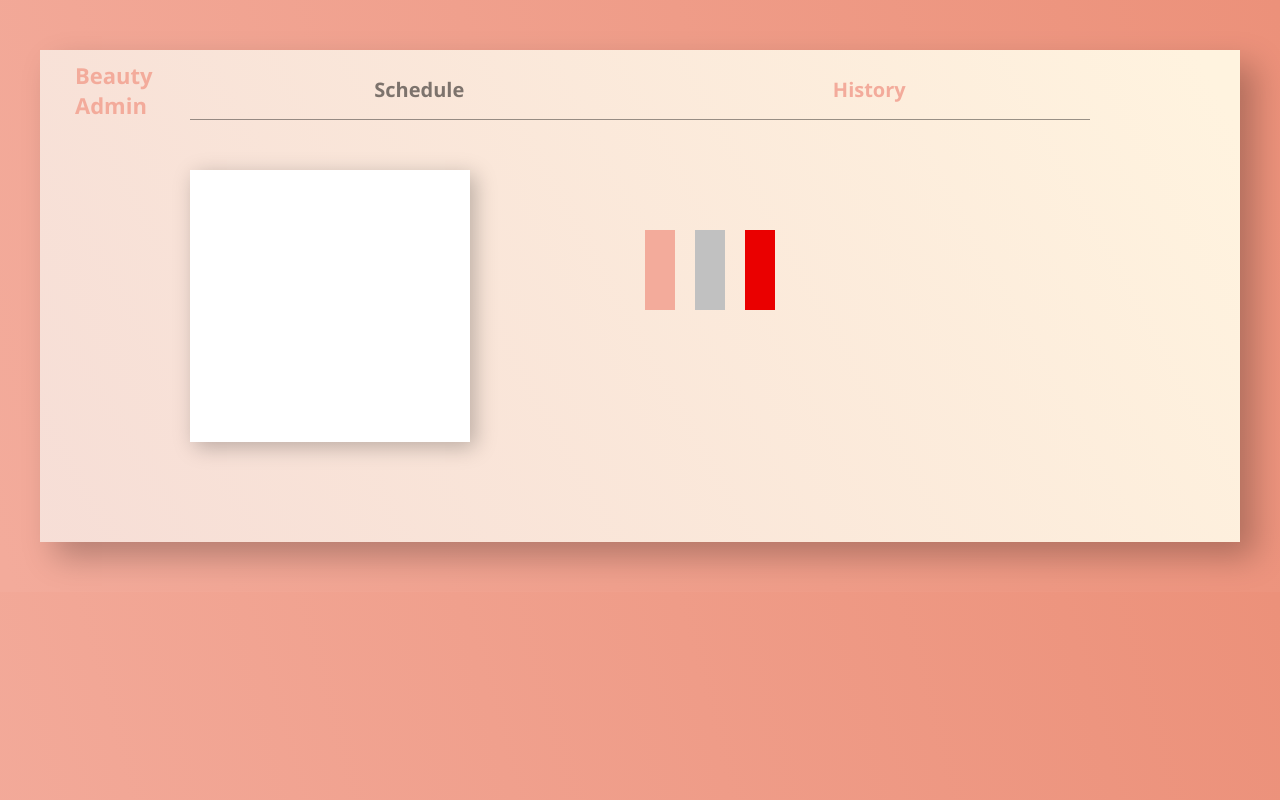
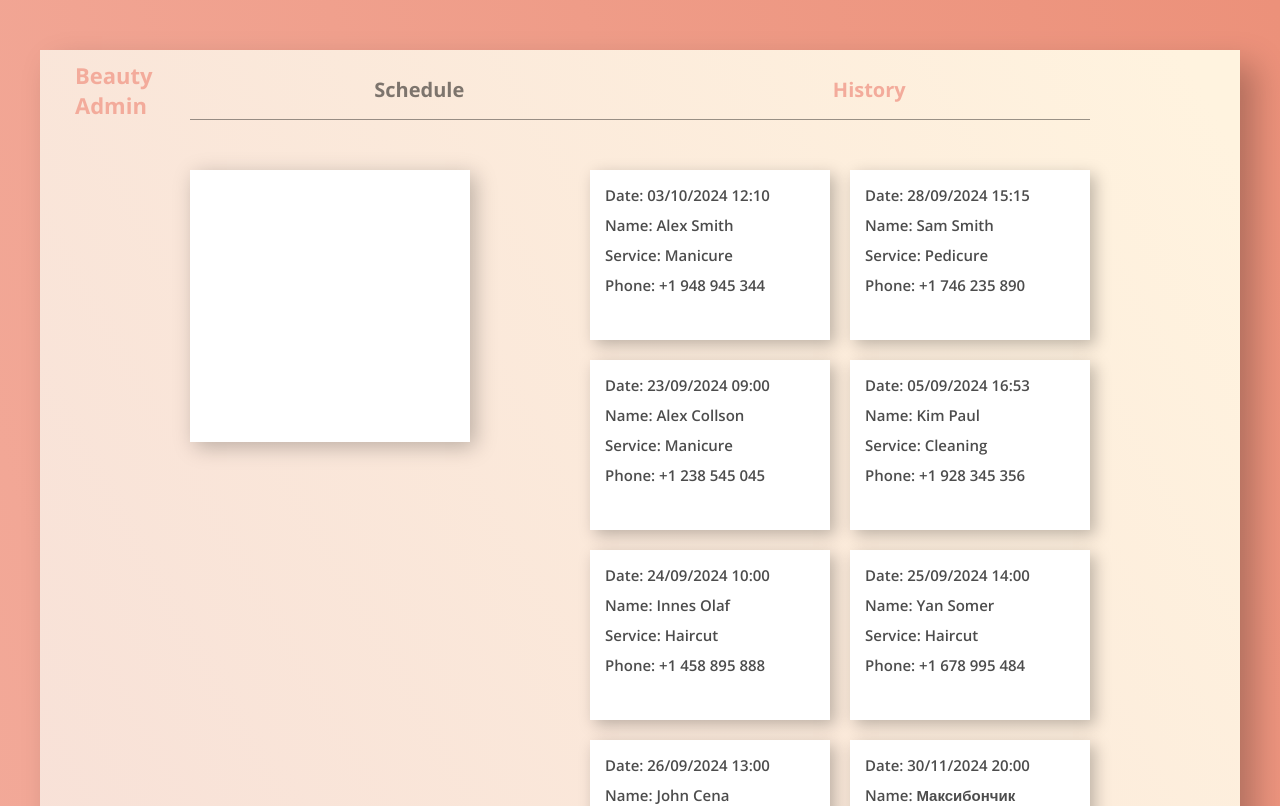
Before and after one commit to MaksimDolgonosov/Beauty_starter, a React (Create React App) app: page /history in a window 1280 px wide. Shown: the top 806 px of the page. Built offline with nearby package versions, Linux system fonts and the light colour scheme; data requests are answered from the project's data file.

Commit message:
History doing 3

```diff
--- a/src/assets/db.json
+++ b/src/assets/db.json
@@ -86,7 +86,7 @@
       "name": "Дятел",
       "service": "ppp",
       "phone": "+1 804 944 567",
-      "canceled": false
+      "canceled": true
     },
     {
       "id": 1725987384505,
--- a/src/components/appointmentItem.tsx/AppointmentItem.tsx
+++ b/src/components/appointmentItem.tsx/AppointmentItem.tsx
@@ -6,12 +6,14 @@ import { useContext } from 'react';
 import { AppointmentContext } from '../../context/appointments/AppointmentsContext';
 import "./appointmentItem.scss";
 
+type TPage = "history" | "schedual";
+
 type AppointmentProps = Optional<IAppointment, "canceled"> & {
 	openModal: (state: number) => void,
-
+	page: TPage
 }
 
-const AppointmentItem = memo(({ id, date, name, service, phone, canceled, openModal }: AppointmentProps) => {
+const AppointmentItem = memo(({ id, date, name, service, phone, canceled, openModal, page }: AppointmentProps) => {
 	const [timeLeft, setTimeLeft] = useState<string | null>(null);
 	const { getAllActiveAppointments } = useContext(AppointmentContext);
 
@@ -37,7 +39,7 @@ const AppointmentItem = memo(({ id, date, name, service, phone, canceled, openMo
 	}, [date])
 
 	const formattedDate = dayjs(date).format('DD/MM/YYYY HH:mm');
-	 console.log("render item");
+	console.log("render item");
 	return (
 		<div className="appointment">
 			<div className="appointment__info">
@@ -47,7 +49,7 @@ const AppointmentItem = memo(({ id, date, name, service, phone, canceled, openMo
 				<span className="appointment__phone">Phone: {phone}</span>
 			</div>
 
-			{!canceled ? <>
+			{page === "schedual" ? !canceled ? <>
 				<div className="appointment__time">
 					<span>Time left:</span>
 					<span className="appointment__timer">{timeLeft}</span>
@@ -55,7 +57,9 @@ const AppointmentItem = memo(({ id, date, name, service, phone, canceled, openMo
 				<button className="appointment__cancel" onClick={() => {
 					openModal(id)
 				}}>Cancel</button>
-			</> : <div className="appointment__canceled">Canceled</div>}
+			</> : <div className="appointment__canceled">Canceled</div> : null}
+
+
 
 			{/* <div className="appointment__canceled">Canceled</div> */}
 		</div>
--- a/src/components/appointmentList/AppointmentList.tsx
+++ b/src/components/appointmentList/AppointmentList.tsx
@@ -37,7 +37,7 @@ function AppointmentList() {
 				: null}
 			{loadingStatus === "loading" ? <Spinner /> : null}
 			{allActiveAppointments.map(({ id, date, name, service, phone }: ActiveAppointment) => {
-				return <AppointmentItem id={id} key={id} date={date} name={name} service={service} phone={phone} openModal={openModal} />
+				return <AppointmentItem id={id} key={id} date={date} name={name} service={service} phone={phone} openModal={openModal} page={"schedual"} />
 			})}
 			{isOpen ? <CancelModal toggleModal={setIsOpen} selectedId={selectedId} /> : null}
 		</>
--- a/src/components/historyList/HistoryList.tsx
+++ b/src/components/historyList/HistoryList.tsx
@@ -19,9 +19,9 @@ function HistoryList() {
 	}, [])
 	return (
 		<>
-			{loadingStatus ? <Spinner /> :
+			{loadingStatus === "loading" ? <Spinner /> :
 				allAppointments.map(item => {
-					return <AppointmentItem id={item.id} date={item.date} name={item.name} phone={item.phone} canceled={item.canceled} openModal={() => { }} service={item.service} />
+					return <AppointmentItem page="history" id={item.id} date={item.date} name={item.name} phone={item.phone} canceled={item.canceled} openModal={() => { }} service={item.service} />
 				})}
 		</>
 	);
```
